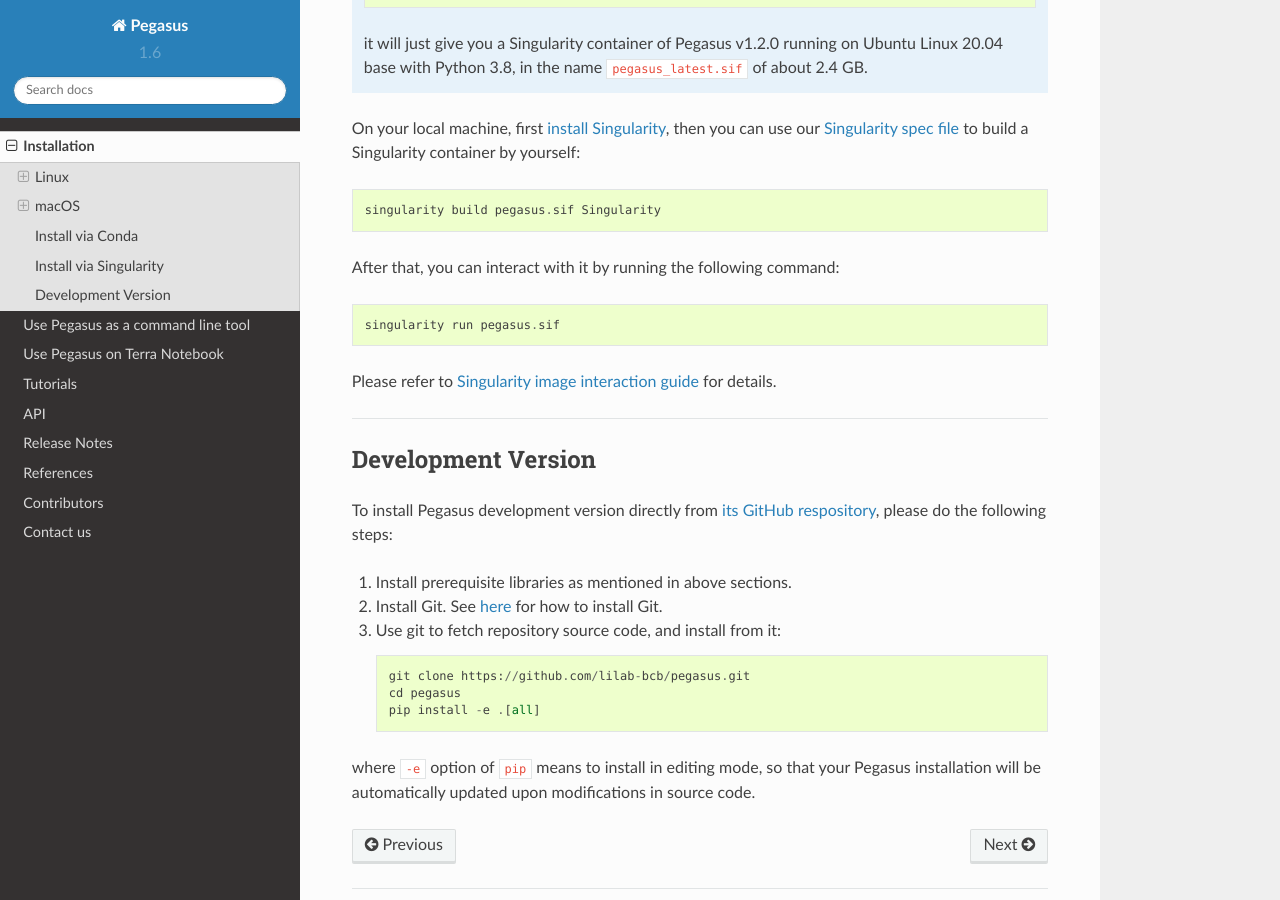
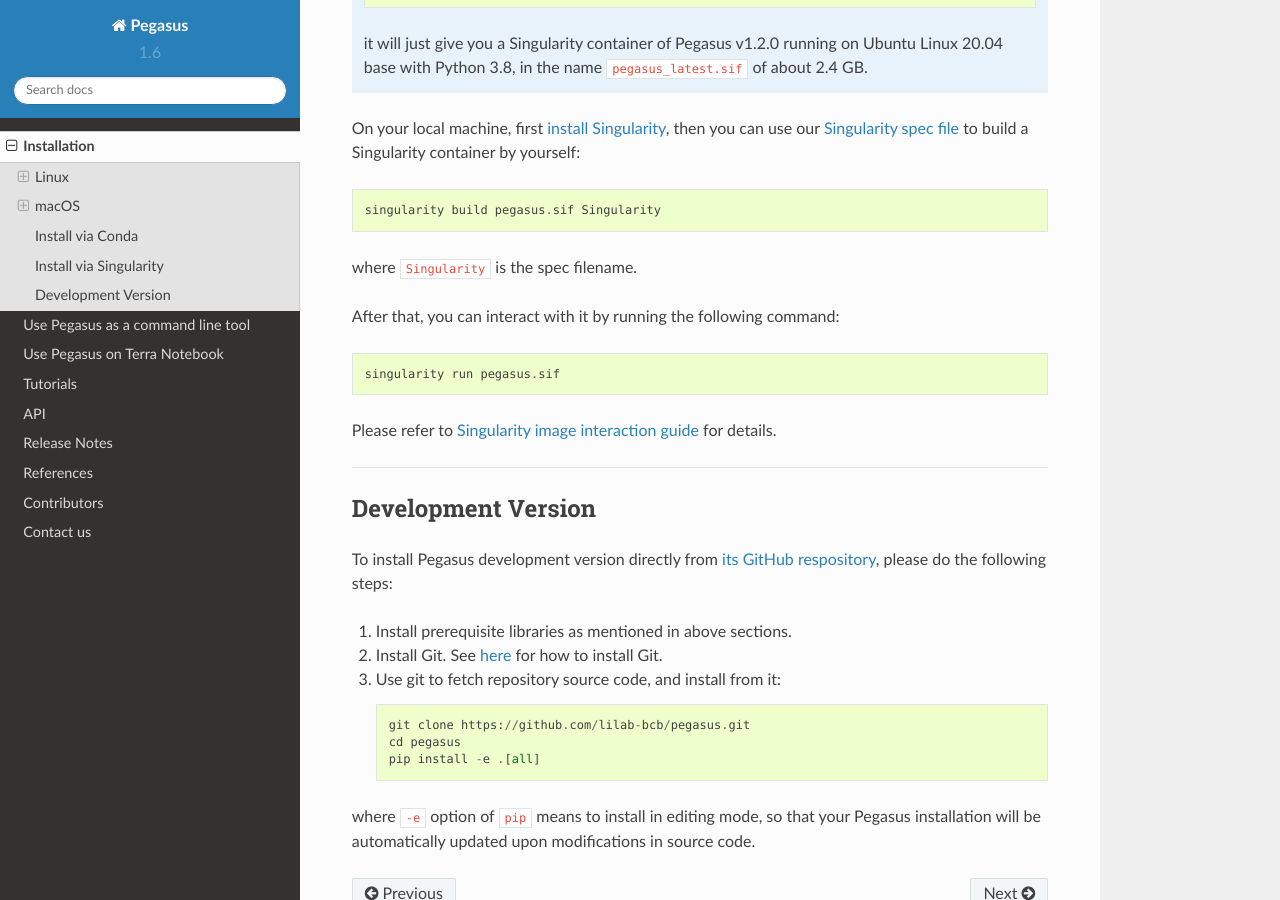
Before and after one commit to lilab-bcb/pegasus, a Sphinx documentation site: the page built from docs/installation.rst, in a window 1280 px wide and 900 px high, scrolled down 8388 px. Built offline with Sphinx 7.4.7 and the Read the Docs theme 2.0.0, drawn with Linux system fonts in a browser that asks for light colours; formulas are drawn with MathJax 3.

Commit message:
finish up

```diff
--- a/docs/installation.rst
+++ b/docs/installation.rst
@@ -317,6 +317,8 @@
 
 	singularity build pegasus.sif Singularity
 
+where ``Singularity`` is the spec filename.
+
 After that, you can interact with it by running the following command::
 
 	singularity run pegasus.sif
```
